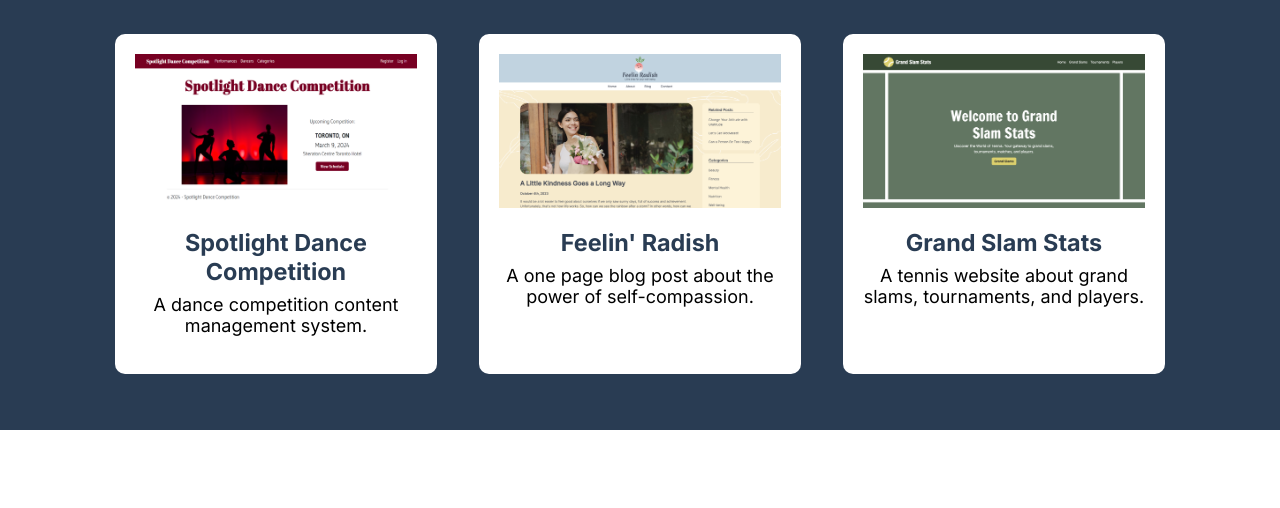
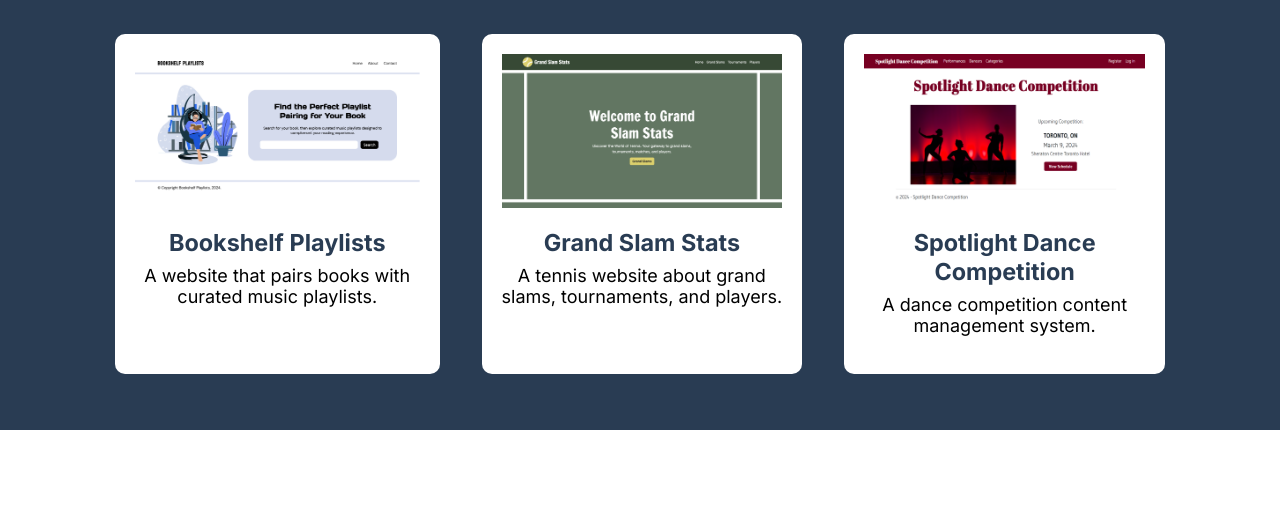
Before and after one commit to hannahquintos/Portfolio, a plain HTML site: page index.html in a window 1280 px wide. Shown: the part 660-1168 px from the top of the page. Drawn offline with Linux system fonts and the light colour scheme.

Commit message:
updated featured projects on home page

```diff
--- a/index.html
+++ b/index.html
@@ -55,18 +55,18 @@
                 <div class="contentWrapper">
                     <h2 id="featuredWorkHeading">Take a look</h2>
                     <div id="featuredWorkImgs">
-                        <a href="./spotlight-dance-competition.html" class="featuredLink">
-                            <div class="featuredWork">
-                                <img src="./images/spotlight-dance-competition.png" alt="A preview of a dance compeition content management system.">
-                                <h3 class="featuredWorkName">Spotlight Dance Competition</h3>
-                                <p>A dance competition content management system.</p>
-                            </div>
-                        </a>
-                        <a href="./projects/FeelinRadish/feelin-radish.html" class="featuredLink">
+                        <!-- <a href="./projects/FeelinRadish/feelin-radish.html" class="featuredLink">
                             <div class="featuredWork">
                                 <img src="./images/feelin-radish.png" alt="A preview of a wellness blog page.">
                                 <h3 class="featuredWorkName">Feelin' Radish</h3>
                                 <p>A one page blog post about the power of self-compassion.</p>
+                            </div>
+                        </a> -->
+                        <a href="./bookshelf-playlists.html" class="featuredLink">
+                            <div class="featuredWork">
+                                <img src="./images/bookshelf-playlists.png" alt="A preview of a book website with curated music playlists.">
+                                <h3 class="featuredWorkName">Bookshelf Playlists</h3>
+                                <p>A website that pairs books with curated music playlists.</p>
                             </div>
                         </a>
                         <a href="./grand-slam-stats.html" class="featuredLink">
@@ -74,6 +74,13 @@
                                 <img src="./images/grand-slam-stats.png" alt="A preview of a tennis website.">
                                 <h3 class="featuredWorkName">Grand Slam Stats</h3>
                                 <p>A tennis website about grand slams, tournaments, and players.</p>
+                            </div>
+                        </a>
+                        <a href="./spotlight-dance-competition.html" class="featuredLink">
+                            <div class="featuredWork">
+                                <img src="./images/spotlight-dance-competition.png" alt="A preview of a dance compeition content management system.">
+                                <h3 class="featuredWorkName">Spotlight Dance Competition</h3>
+                                <p>A dance competition content management system.</p>
                             </div>
                         </a>
                     </div>
```
